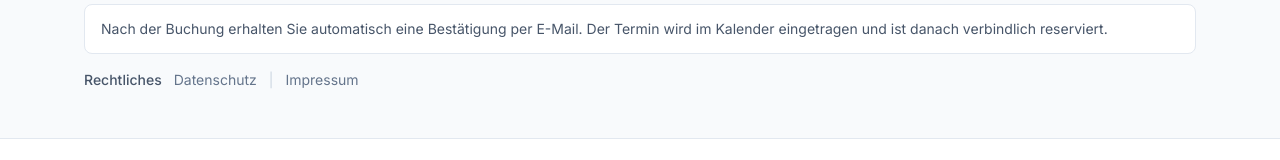
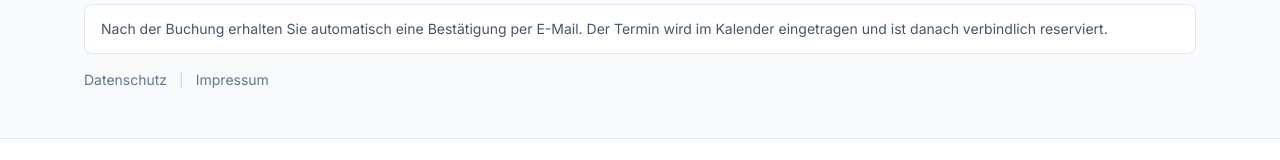
Before and after one commit to BM1964-25/SMART-Booking, a Next.js app: page /book in a window 1280 px wide. Shown: the part 1386-1546 px from the top of the page. Built offline with nearby package versions, Linux system fonts and the light colour scheme; no server answers.

Commit message:
Remove legal label from booking page

```diff
--- a/src/app/book/page.tsx
+++ b/src/app/book/page.tsx
@@ -253,7 +253,6 @@ export default async function BookPage({ searchParams }: { searchParams?: Promis
       </p>
       {legalLinks.length > 0 ? (
         <div className="mt-4 flex flex-wrap items-center gap-x-3 gap-y-2 text-sm text-slate-500">
-          <span className="font-medium text-slate-600">Rechtliches</span>
           {legalLinks.map((link, index) => (
             <span key={link.href} className="inline-flex items-center gap-3">
               {index > 0 ? <span className="text-slate-300">|</span> : null}
```
